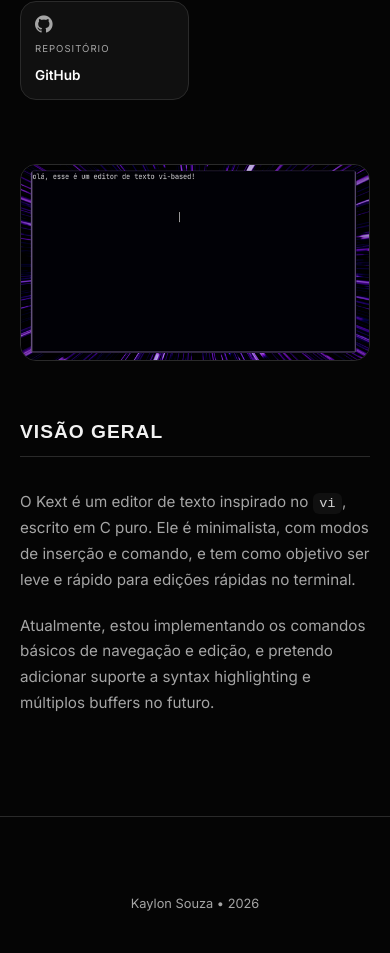
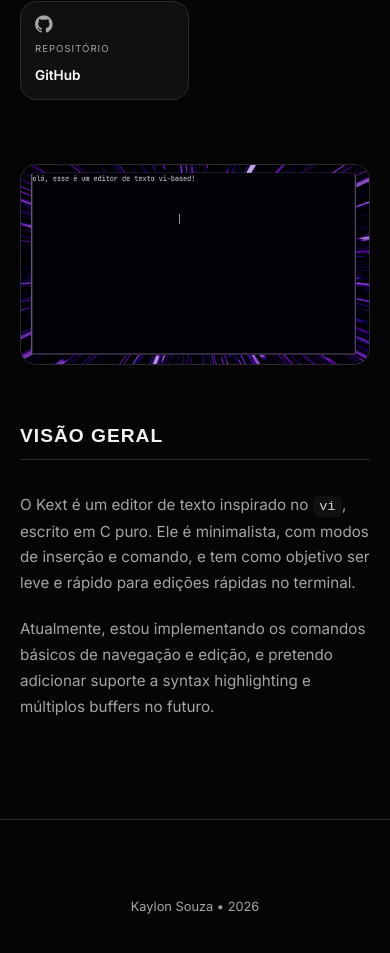
Before and after one commit to kaaylooon/kaaylooon.github.io, a Jekyll site: the page built from _projetos/kext.md, in a window 390 px wide and 1372 px high. Shown: the part 393-1346 px from the top of the window. Built offline with Jekyll 4.4.1, drawn with Linux system fonts in a browser that asks for light colours.

Commit message:
redesign

```diff
--- a/assets/site.css
+++ b/assets/site.css
@@ -662,6 +662,15 @@
         margin: 0.75rem 0;
     }
 
+    .project-media-frame {
+        aspect-ratio: auto;
+    }
+
+    .project-media-frame img {
+        height: auto;
+        object-fit: contain;
+    }
+
     .bento-grid {
         grid-template-columns: repeat(2, 1fr);
         gap: 0.875rem;
```
